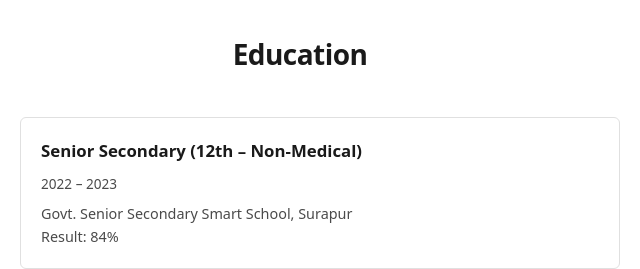
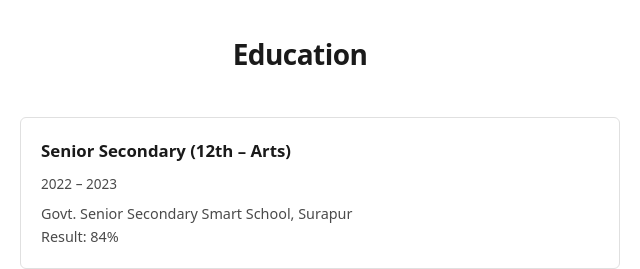
Before and after one commit to nikita-rai-07/cv, a plain HTML site: page index.html in a window 1280 px wide. Shown: the part 1280-1549 px from the top of the page, 340-980 px from the left. Drawn offline with Linux system fonts and the light colour scheme.

Commit message:
Update index.html

```diff
--- a/index.html
+++ b/index.html
@@ -79,7 +79,7 @@
           <div class="timeline__item fade-in">
             <div class="timeline__marker"></div>
             <div class="timeline__content">
-              <h3>Senior Secondary (12th – Non-Medical)</h3>
+              <h3>Senior Secondary (12th – Arts)</h3>
               <span class="timeline__date">2022 – 2023</span>
               <p class="timeline__place">Govt. Senior Secondary Smart School, Surapur</p>
               <p class="timeline__result">Result: 84%</p>
```
